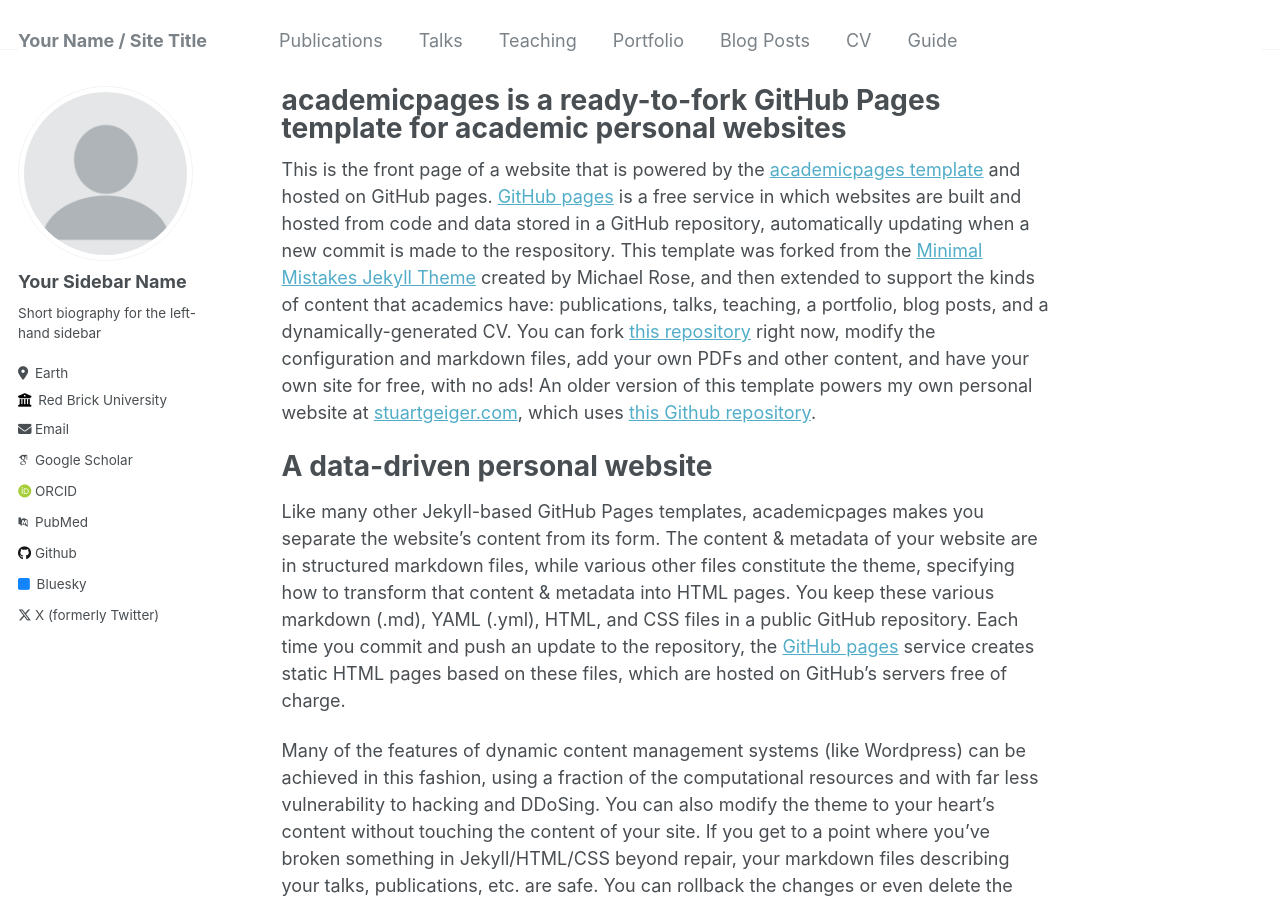
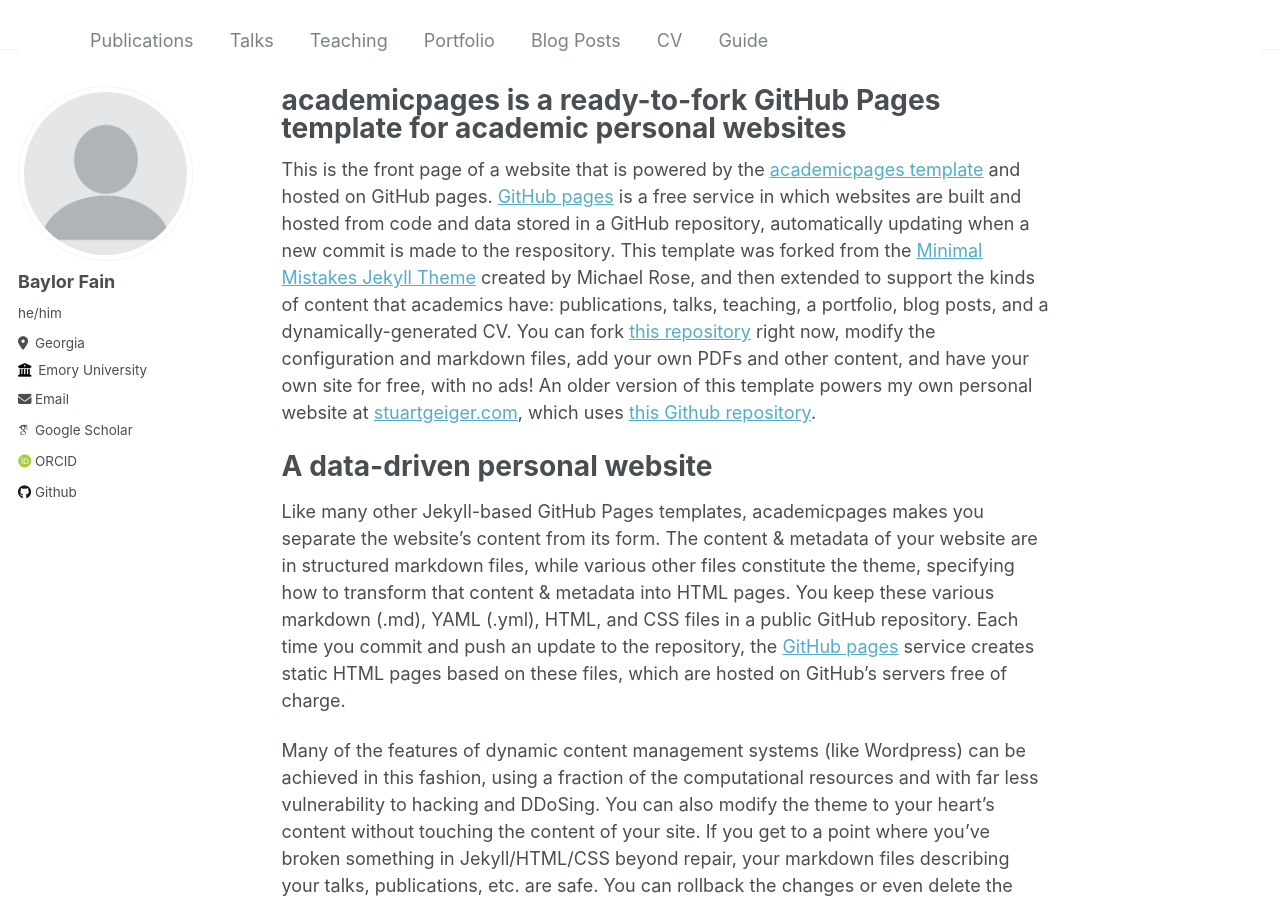
Before and after one commit to BaylorFain/baylorfain.github.io, a Jekyll site: the page built from _pages/about.md, in a window 1280 px wide and 900 px high. Built offline with Jekyll 4.4.1, drawn with Linux system fonts in a browser that asks for light colours; some web fonts are replaced.

Commit message:
Update _config.yml

```diff
--- a/_config.yml
+++ b/_config.yml
@@ -8,7 +8,7 @@
 
 # Basic Site Settings
 locale                   : "en-US"
-title                    : "Your Name / Site Title"
+title                    : ""
 title_separator          : "-"
 name                     : &name "Your Name"
 description              : &description "personal description"
@@ -22,32 +22,32 @@
 author:
   # Biographic information
   avatar           : "profile.png"
-  name             : "Your Sidebar Name"
-  pronouns         : # example: "she/her"
-  bio              : "Short biography for the left-hand sidebar"
-  location         : "Earth"
-  employer         : "Red Brick University"
+  name             : "Baylor Fain"
+  pronouns         : "he/him"
+  bio              : #"Short biography for the left-hand sidebar"
+  location         : "Georgia"
+  employer         : "Emory University"
   uri              : # URL
-  email            : "none@example.org"
+  email            : "baylor.fain@gmail.com"
 
   # Academic websites
   arxiv            : # URL - Update with the correct link to your profile
-  googlescholar    : "https://scholar.google.com/citations?user=PS_CX0AAAAAJ"
+  googlescholar    : "https://scholar.google.com/citations?hl=en&user=B5Q8SkAAAAAJ"
   impactstory      : # URL
-  orcid            : "http://orcid.org/yourorcidurl"
-  pubmed           : "https://www.ncbi.nlm.nih.gov/pubmed/?term=john+snow"
+  orcid            : "https://orcid.org/0000-0001-8287-5430"
+  pubmed           : #"https://www.ncbi.nlm.nih.gov/pubmed/?term=john+snow"
   researchgate     : # URL
 
   # Repositories and software development
   bitbucket        : # Username - Update with your username on the site
   codepen          : # Username
   dribbble         : # Username
-  github           : "academicpages"
+  github           : "BaylorFain"
   kaggle           : # Username
   stackoverflow    : # User number or user number and name (i.e., use "1" or "1/jeff-atwood")
 
   # Social media
-  bluesky          : "bsky.app" # Replace this with you Bluesky username
+  bluesky          : #"bsky.app" # Replace this with you Bluesky username
   facebook         : # Username
   flickr           : # Username
   foursquare       : # Username
@@ -64,7 +64,7 @@
   steam            : # Username
   telegram         : # URL
   tumblr           : # Username
-  twitter          : "UniofOxford"  # Replace this with your X / Twitter handle
+  twitter          : #"UniofOxford"  # Replace this with your X / Twitter handle
   vine             : # Username
   weibo            : # Username
   wikipedia        : # Username
```
